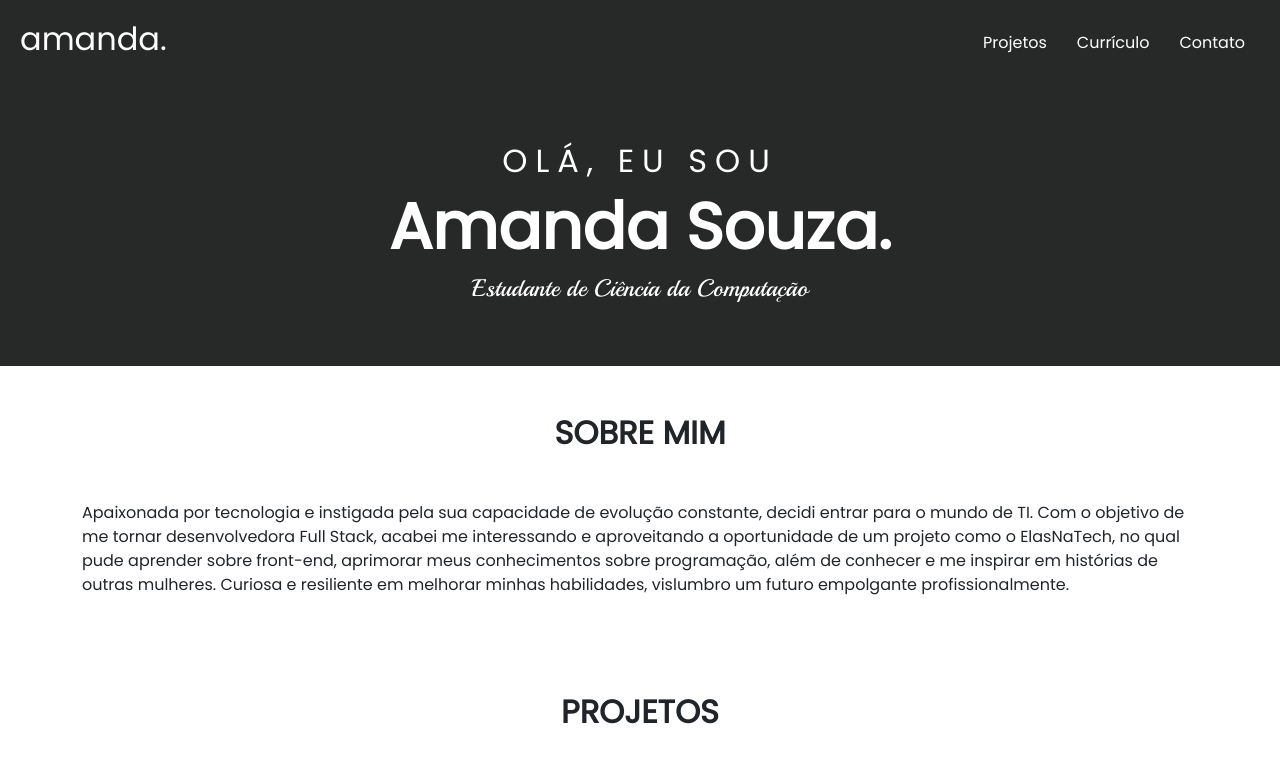
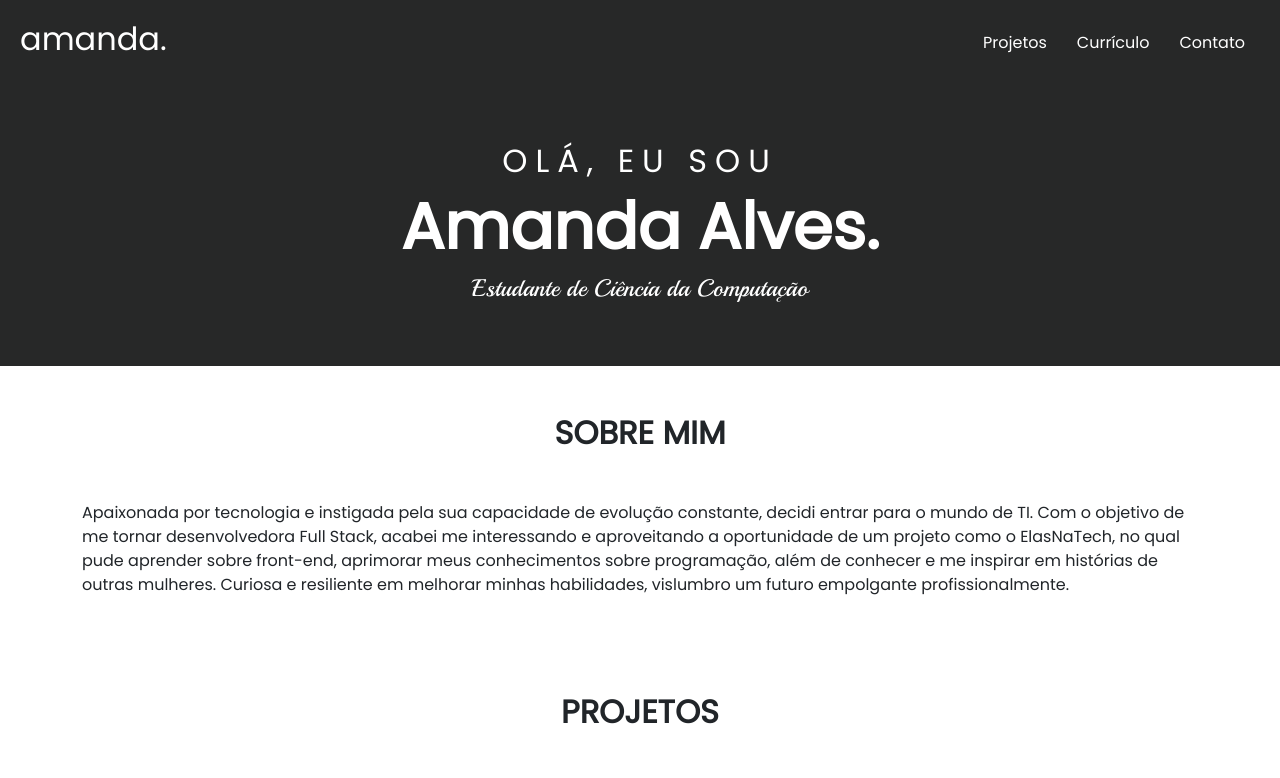
Before and after one commit to amandasouzs/amandasouzs.github.io, a plain HTML site: page index.html in a window 1280 px wide. Shown: the top 778 px of the page. Drawn offline with Linux system fonts and the light colour scheme.

Commit message:
Update index.html

```diff
--- a/index.html
+++ b/index.html
@@ -49,7 +49,7 @@
     <section>
         <div class="hero">
             <h1 class="hero-1 text-center text-uppercase">Olá, eu sou</h1>
-            <h1 class="hero-2 text-center"><b>Amanda Souza.</b></h1>
+            <h1 class="hero-2 text-center"><b>Amanda Alves.</b></h1>
             <h1 class="hero-3 text-center">Estudante de Ciência da Computação</h1>
         </div>
     </section>
```
